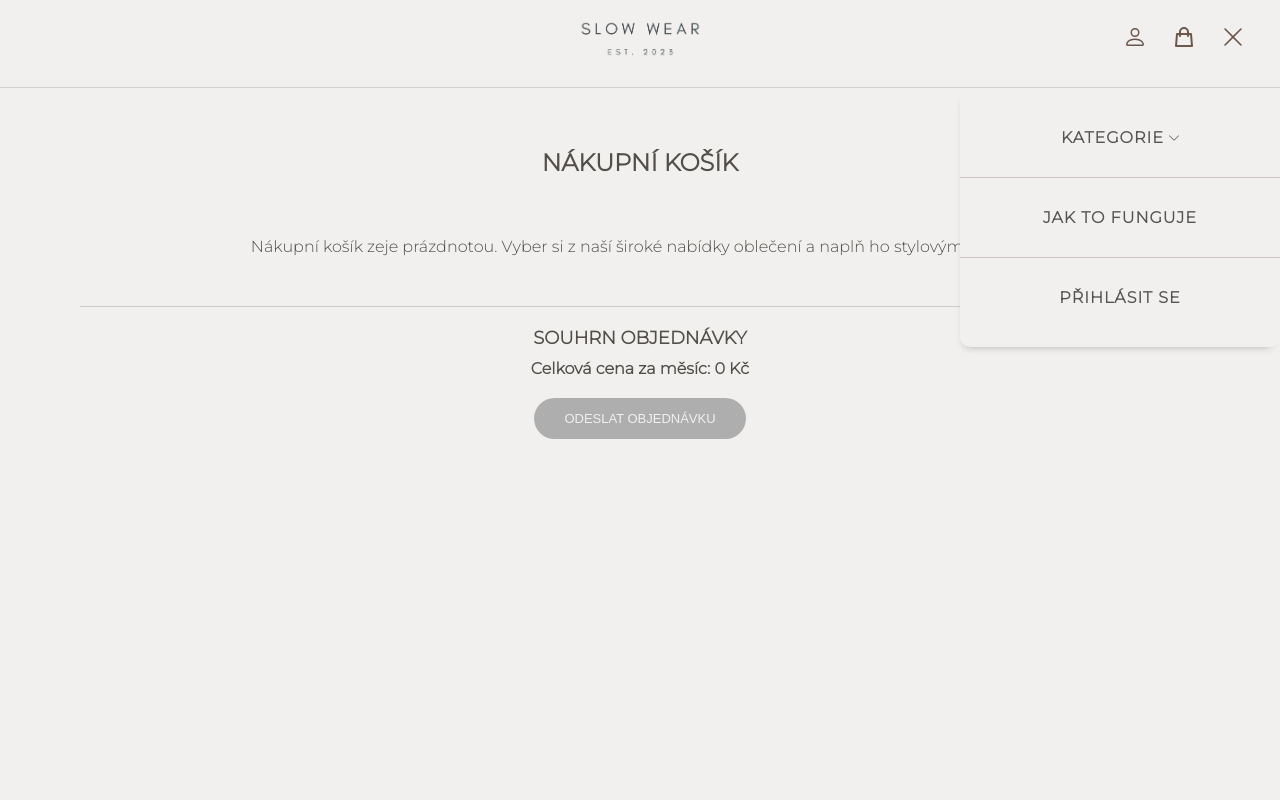
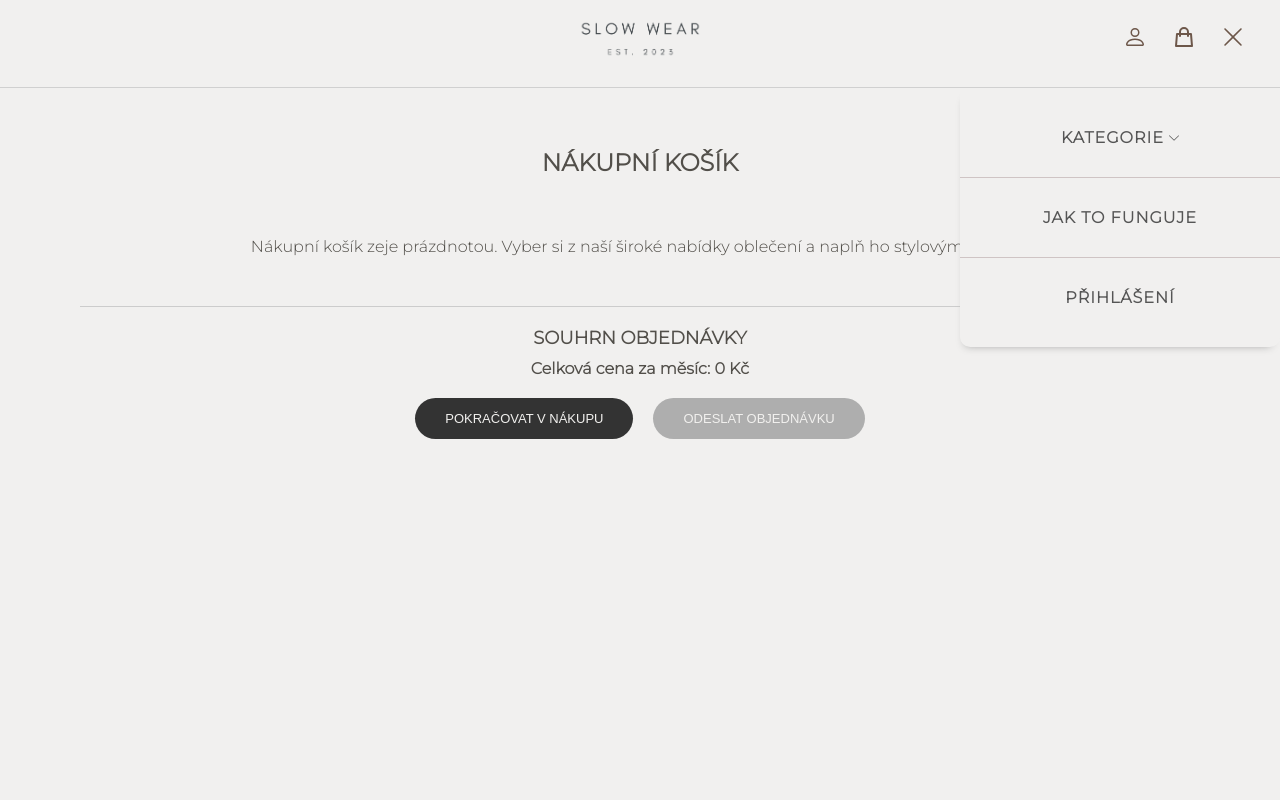
Before and after one commit to Kristyna-Novakova/slow-wear, a React app: page /kosik in a window 1280 px wide. Both pictures are taken after a click on the item 1233 px from the left and 40 px from the top of the page. Shown: the top 800 px of the page. Built offline with nearby package versions, Linux system fonts and the light colour scheme; a web font is replaced by a local one.

Commit message:
Continue shopping button

```diff
--- a/src/components/Footer/Footer.jsx
+++ b/src/components/Footer/Footer.jsx
@@ -4,8 +4,11 @@ import './style.css';
 import logoSW from '../../img/logoSW.png';
 import { BsInstagram } from 'react-icons/bs';
 import { BsFacebook } from 'react-icons/bs';
+import { useSession } from '../../lib/store';
 
 export const Footer = () => {
+  const { session } = useSession();
+
   return (
     <footer className="footer">
       <div className="footer-container">
@@ -18,7 +21,9 @@ export const Footer = () => {
             <Link to="/o-nas">O nás</Link>
           </li>
           <li>
-            <Link to="/muj-ucet">Přihlášení</Link>
+            <Link to="/muj-ucet" className="categories-menu">
+              {!session ? 'Přihlášení' : ' Můj účet'}
+            </Link>
           </li>
           <div className="social-media">
             <a href="https://www.instagram.com/kristynan/" target="_blank">
--- a/src/components/HamburgerMenu/HamburgerMenu.jsx
+++ b/src/components/HamburgerMenu/HamburgerMenu.jsx
@@ -47,7 +47,7 @@ export const HamburgerMenu = () => {
         </li>
         <li>
           <Link to="/muj-ucet" className="categories-menu">
-            {!session ? 'Přihlásit se' : ' Můj účet'}
+            {!session ? 'Přihlášení' : ' Můj účet'}
           </Link>
         </li>
         {session && (
--- a/src/pages/App/App.jsx
+++ b/src/pages/App/App.jsx
@@ -3,6 +3,7 @@ import { Routes, Route } from 'react-router-dom';
 import { Navbar } from '../../components/Navbar/Navbar';
 import { MainPage } from '../MainPage/MainPage';
 import { HowItWorks } from '../HowItWorks/HowItWorks';
+import { CategoryView } from '../CategoryView/CategoryView';
 import { CategoryPage } from '../CategoryPage/CategoryPage';
 import { ProductDetail } from '../ProductDetail/ProductDetail';
 import { ShoppingCart } from '../ShoppingCart/ShoppingCart';
@@ -21,6 +22,7 @@ export const App = () => {
       <Routes>
         <Route path="/" element={<MainPage />} />
         <Route path="/jak-to-funguje" element={<HowItWorks />} />
+        <Route path="/kategorie" element={<CategoryView />} />
         <Route path="/kategorie/:categoryId" element={<CategoryPage />} />
         <Route
           path="/kategorie/:categoryId/:productId"
--- a/src/pages/CategoryView/CategoryView.jsx
+++ b/src/pages/CategoryView/CategoryView.jsx
@@ -17,7 +17,7 @@ export const CategoryView = () => {
             nejenom vypadá dobře, ale také pomáhá naší planetě. Děkujeme, že jsi
             součástí, a doufáme, že ti nabídka přinese radost.
           </p>
-          <Button text="Objev více" />
+          {/* <Button text="Objev více" /> */}
         </div>
 
         {catalogue && (
--- a/src/pages/ShoppingCart/ShoppingCart.jsx
+++ b/src/pages/ShoppingCart/ShoppingCart.jsx
@@ -41,10 +41,13 @@ export const ShoppingCart = () => {
     <section className="section">
       <div className="cart-section">
         <h2 className="cart-title">Nákupní košík</h2>
-        <p className="empty-cart">
-          Nákupní košík zeje prázdnotou. Vyber si z naší široké nabídky oblečení
-          a naplň ho stylovými kousky.{' '}
-        </p>
+
+        {cartItems.length === 0 && (
+          <p className="empty-cart">
+            Nákupní košík zeje prázdnotou. Vyber si z naší široké nabídky
+            oblečení a naplň ho stylovými kousky.{' '}
+          </p>
+        )}
 
         {cartItems && (
           <ul className="cart-items">
@@ -100,6 +103,9 @@ export const ShoppingCart = () => {
         </div>
 
         <div className="cart-actions">
+          <Link to="/kategorie">
+            <Button text="Pokračovat v nákupu" />
+          </Link>
           <Button
             text="Odeslat objednávku"
             onClick={handleSetOrder}
--- a/src/pages/ShoppingCart/style.css
+++ b/src/pages/ShoppingCart/style.css
@@ -66,6 +66,7 @@
   border-radius: 50px;
   cursor: pointer;
   margin-top: 10px;
+  margin-right: 10px;
 }
 
 .cart-summary {
@@ -90,6 +91,10 @@
   text-align: center;
 }
 
+.cart-actions a button {
+  margin-right: 20px;
+}
+
 
 /* Responsive Design */
 
```
